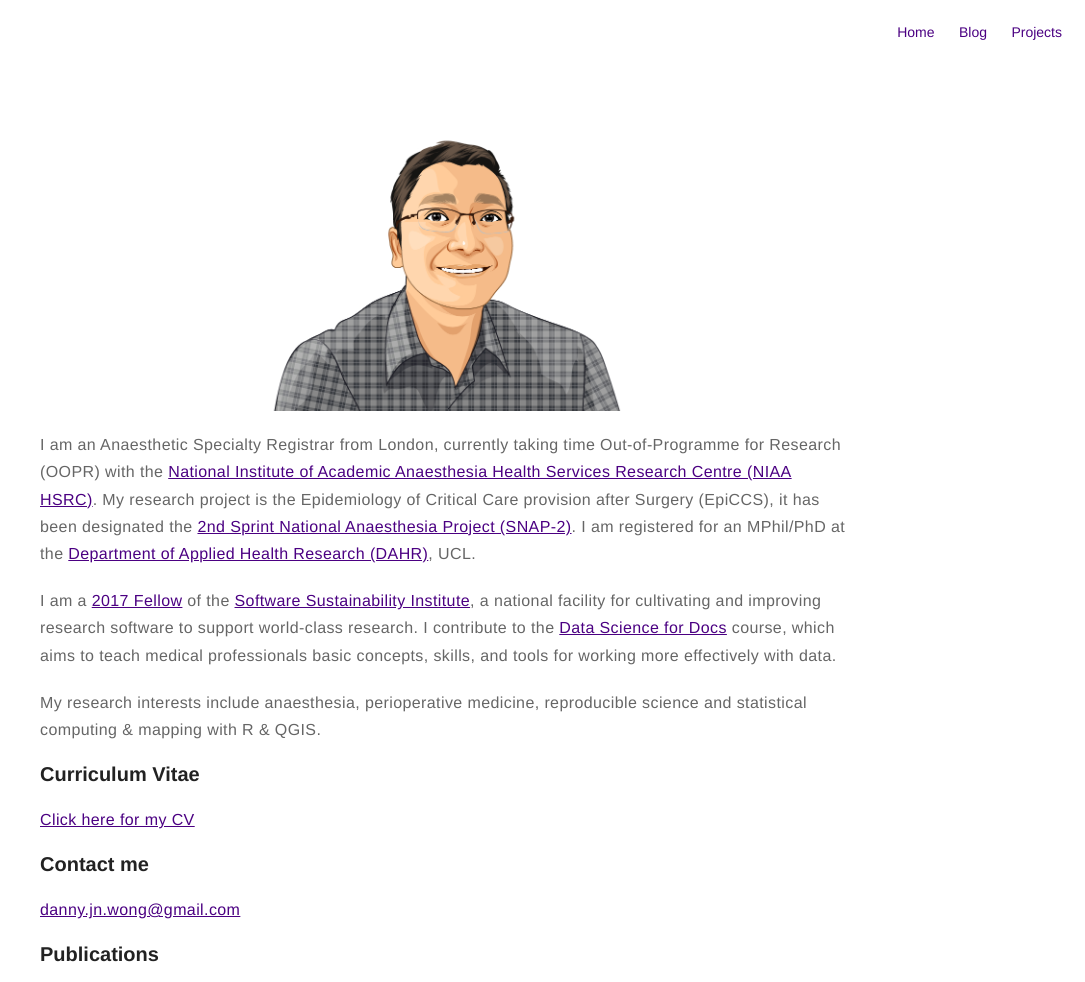
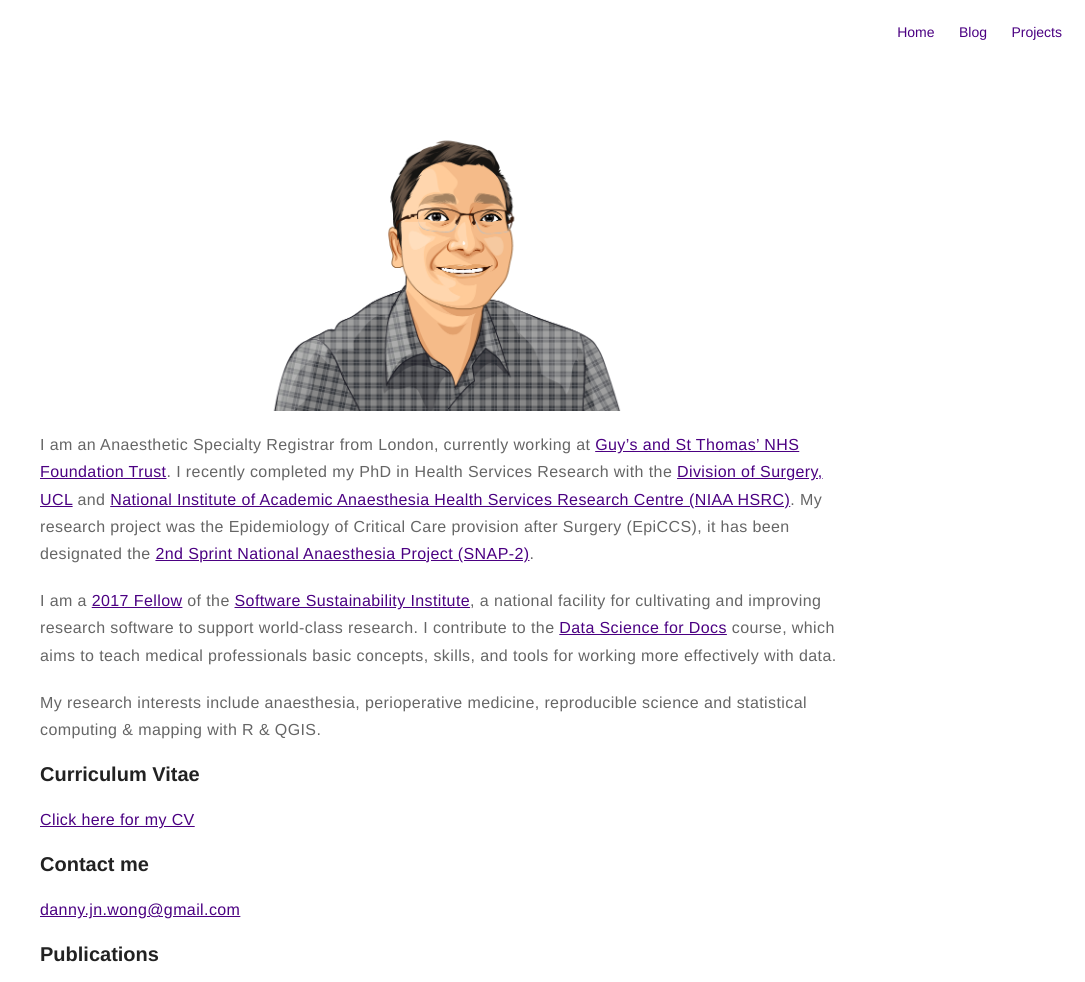
Before and after one commit to dannyjnwong/dannyjnwong.github.io, a Jekyll site: the page built from about.md, in a window 1280 px wide, cut to the strip 0-982 px from the top of the page. Shown: the whole strip, without its empty margins (195-1280 px from the left). Built offline with Jekyll 4.4.1, drawn with Linux system fonts in a browser that asks for light colours.

Commit message:
Updated bio.

```diff
--- a/about.md
+++ b/about.md
@@ -7,7 +7,7 @@ published: true
 
 ![Profile Image]({{ site.url }}/{{ site.picture }})
 
-I am an Anaesthetic Specialty Registrar from London, currently taking time Out-of-Programme for Research (OOPR) with the [National Institute of Academic Anaesthesia Health Services Research Centre (NIAA HSRC)](http://www.niaa-hsrc.org.uk/). My research project is the Epidemiology of Critical Care provision after Surgery (EpiCCS), it has been designated the [2nd Sprint National Anaesthesia Project (SNAP-2)](http://www.niaa-hsrc.org.uk/SNAP-2). I am registered for an MPhil/PhD at the [Department of Applied Health Research (DAHR)](https://www.ucl.ac.uk/dahr), UCL.
+I am an Anaesthetic Specialty Registrar from London, currently working at [Guy's and St Thomas' NHS Foundation Trust](https://www.guysandstthomas.nhs.uk/Home.aspx). I recently completed my PhD in Health Services Research with the [Division of Surgery, UCL](https://www.ucl.ac.uk/surgery/) and [National Institute of Academic Anaesthesia Health Services Research Centre (NIAA HSRC)](http://www.niaa-hsrc.org.uk/). My research project was the Epidemiology of Critical Care provision after Surgery (EpiCCS), it has been designated the [2nd Sprint National Anaesthesia Project (SNAP-2)](http://www.niaa-hsrc.org.uk/SNAP-2).
 
 I am a [2017 Fellow](https://www.software.ac.uk/fellowship-programme) of the [Software Sustainability Institute](https://www.software.ac.uk), a national facility for cultivating and improving research software to support world-class research. I contribute to the [Data Science for Docs](http://datascibc.org/Data-Science-for-Docs/) course, which aims to teach medical professionals basic concepts, skills, and tools for working more effectively with data.
 
```
